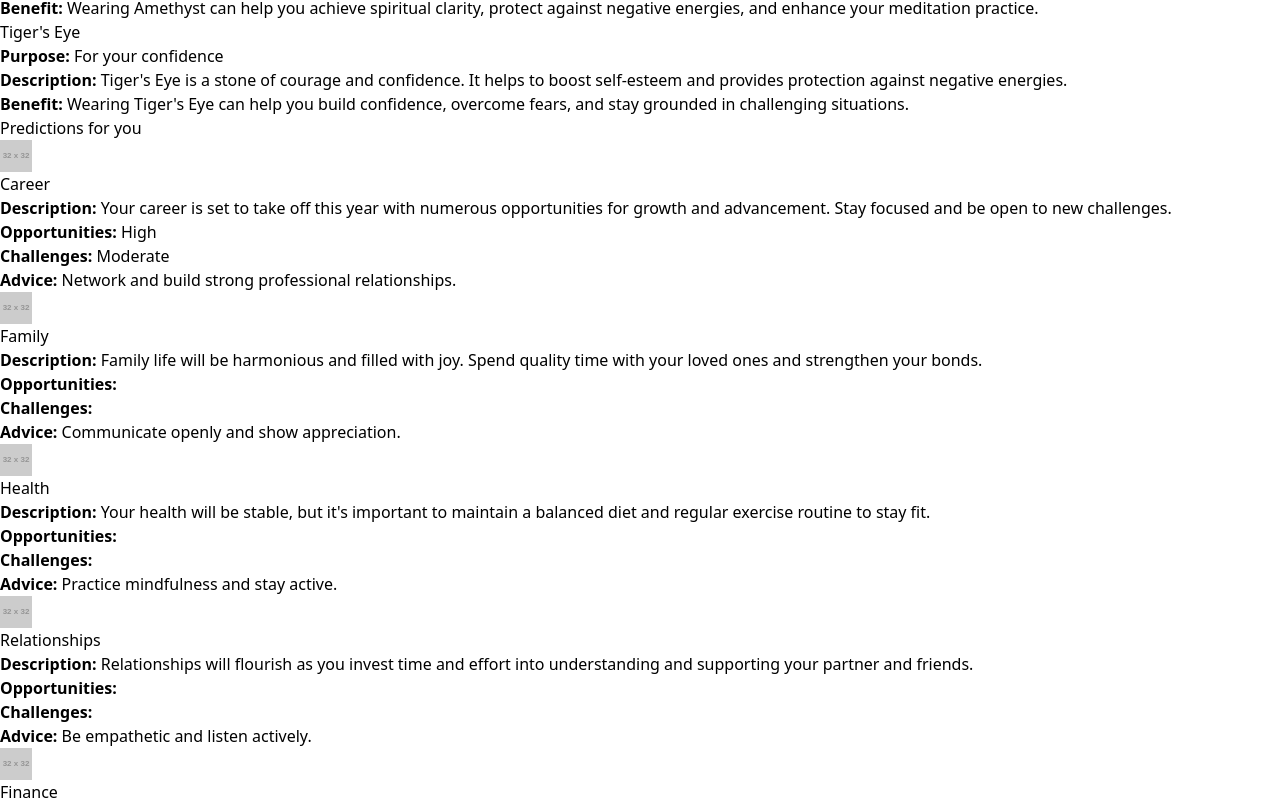
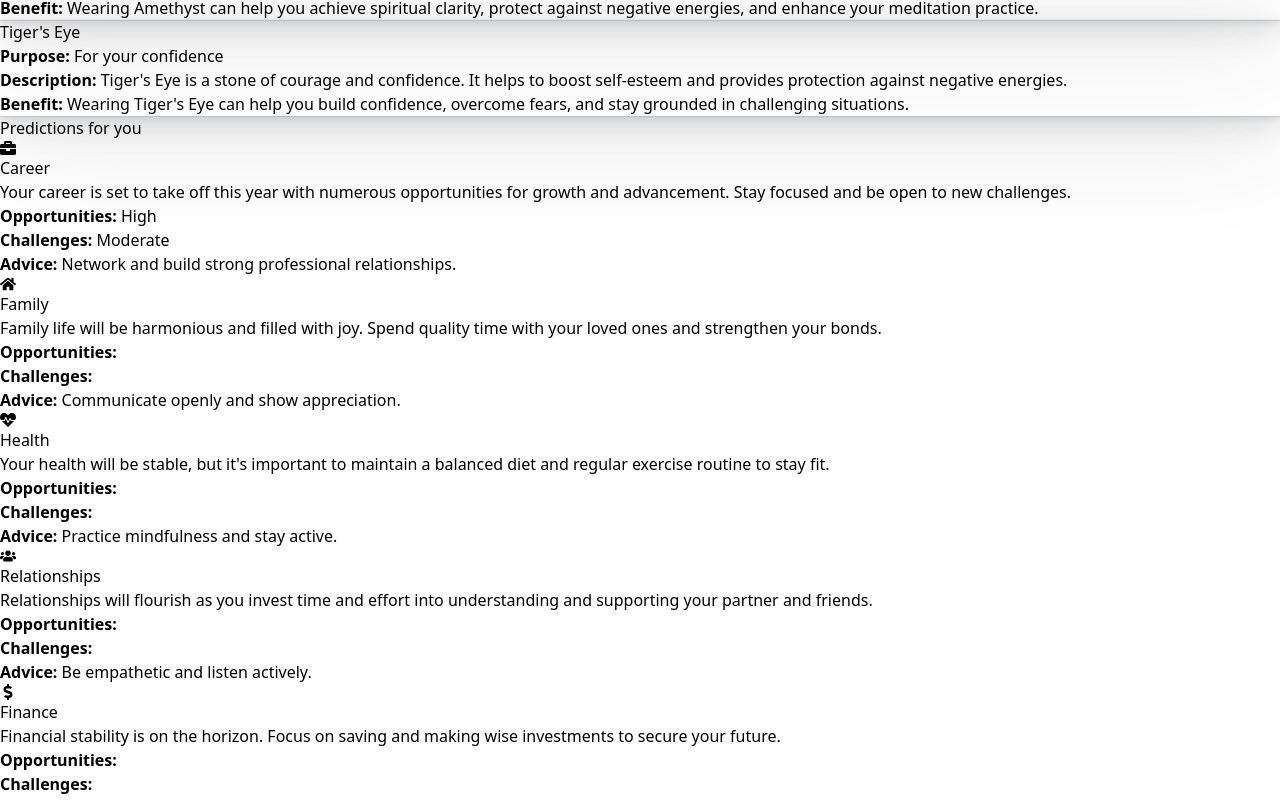
Before and after one commit to ayushflows/GenAI_Hackathon-FinalProject, a React (Vite) app in the folder frontend/: page /result in a window 1280 px wide. Shown: the part 3253-4053 px from the top of the page. Built offline with nearby package versions, Linux system fonts and the light colour scheme; no server answers.

Commit message:
updated dashboard

```diff
--- a/frontend/src/components/KundliGems.jsx
+++ b/frontend/src/components/KundliGems.jsx
@@ -1,4 +1,5 @@
 import React from "react";
+import { WobbleCard } from "./ui/wobble-card";
 
 // Sample gemstones data
 const gemsData = [
@@ -50,18 +51,23 @@ function KundliGems() {
       </div>
       <div className="grid grid-cols-1 md:grid-cols-2 gap-4">
         {gemsData.map((gem, index) => (
-          <div
+          <WobbleCard
             key={index}
-            className="bg-gradient-to-bl from-gray-800 to-gray-700 rounded-xl flex flex-col items-start p-4 border-2 border-gray-600 shadow-md"
+            className="bg-[#22252D] rounded-xl flex flex-col items-start p-6 border-2 border-[#1a5e7d23] border-opacity-45 shadow-md"
           >
-            <div className="flex items-center mb-2">
-              {/* <img src={gem.icon} alt={`${gem.name} icon`} className="w-8 h-8 mr-2" /> */}
-              <h3 className="text-xl text-[#ebebeb]">{gem.name}</h3>
+            <div className="flex items-center mb-4">
+              <h3 className="text-xl text-[#f7a800] font-semibold">{gem.name}</h3>
             </div>
-            <p className="text-[#ebebeb] mb-1"><strong>Purpose:</strong> {gem.purpose}</p>
-            <p className="text-[#ebebeb] mb-1"><strong>Description:</strong> {gem.description}</p>
-            <p className="text-[#ebebeb]"><strong>Benefit:</strong> {gem.benefit}</p>
-          </div>
+            <div className="mb-3">
+              <p className="text-[#d3d3d3] mb-1"><strong>Purpose:</strong> {gem.purpose}</p>
+            </div>
+            <div className="mb-3">
+              <p className="text-[#d3d3d3] mb-1"><strong>Description:</strong> {gem.description}</p>
+            </div>
+            <div>
+              <p className="text-[#d3d3d3]"><strong>Benefit:</strong> {gem.benefit}</p>
+            </div>
+          </WobbleCard>
         ))}
       </div>
     </div>
--- a/frontend/src/components/KundliPredictions.jsx
+++ b/frontend/src/components/KundliPredictions.jsx
@@ -1,10 +1,11 @@
-import React from 'react'
+import React from 'react';
+import { FaBriefcase, FaHome, FaHeartbeat, FaUsers, FaDollarSign } from 'react-icons/fa'; // Import icons
 
 // Sample predictions data
 const predictionsData = [
   {
     heading: "Career",
-    icon: "https://via.placeholder.com/32?text=C",
+    icon: <FaBriefcase className="text-white" />,
     description: "Your career is set to take off this year with numerous opportunities for growth and advancement. Stay focused and be open to new challenges.",
     parameters: {
       opportunities: "High",
@@ -14,7 +15,7 @@ const predictionsData = [
   },
   {
     heading: "Family",
-    icon: "https://via.placeholder.com/32?text=F",
+    icon: <FaHome className="text-white" />,
     description: "Family life will be harmonious and filled with joy. Spend quality time with your loved ones and strengthen your bonds.",
     parameters: {
       harmony: "High",
@@ -24,7 +25,7 @@ const predictionsData = [
   },
   {
     heading: "Health",
-    icon: "https://via.placeholder.com/32?text=H",
+    icon: <FaHeartbeat className="text-white" />,
     description: "Your health will be stable, but it's important to maintain a balanced diet and regular exercise routine to stay fit.",
     parameters: {
       fitness: "Good",
@@ -34,7 +35,7 @@ const predictionsData = [
   },
   {
     heading: "Relationships",
-    icon: "https://via.placeholder.com/32?text=R",
+    icon: <FaUsers className="text-white" />,
     description: "Relationships will flourish as you invest time and effort into understanding and supporting your partner and friends.",
     parameters: {
       love: "Strong",
@@ -44,7 +45,7 @@ const predictionsData = [
   },
   {
     heading: "Finance",
-    icon: "https://via.placeholder.com/32?text=$",
+    icon: <FaDollarSign className="text-white" />,
     description: "Financial stability is on the horizon. Focus on saving and making wise investments to secure your future.",
     parameters: {
       stability: "High",
@@ -58,30 +59,32 @@ function KundliPredictions() {
   return (
     <div id="predictions" className="mx-2 lg:mx-6 xl:mx-12 mb-[40px] md:mb-[90px] inter-regular">
       <div className="flex items-center gap-2">
-        <h2 className="text-2xl text-[#ebebeb] relative pb-1 mb-8">
+        <h2 className="text-3xl text-[#ebebeb] relative pb-1 mb-8 font-semibold">
           Predictions for you
           <span className="absolute bottom-[-4px] left-0 w-full h-[4px] bg-orange-500 rounded-full glow-bar"></span>
         </h2>
       </div>
-      <div className="grid grid-cols-1 md:grid-cols-2 gap-4">
+      <div className="grid grid-cols-1 md:grid-cols-2 gap-6">
         {predictionsData.map((prediction, index) => (
           <div
             key={index}
-            className="bg-gradient-to-bl from-gray-800 to-gray-700 rounded-xl flex flex-col items-start p-4 border-2 border-gray-600 shadow-md"
+            className="bg-[#22252D] rounded-xl flex flex-col items-start p-6 border-2 border-transparent shadow-md transition-all duration-300 hover:scale-105 hover:shadow-2xl hover:bg-opacity-80"
           >
-            <div className="flex items-center mb-2">
-              <img src={prediction.icon} alt={`${prediction.heading} icon`} className="w-8 h-8 mr-2" />
-              <h3 className="text-xl text-[#ebebeb]">{prediction.heading}</h3>
+            <div className="flex items-center mb-4">
+              <div className="bg-orange-500 p-2 rounded-full">{prediction.icon}</div>
+              <h3 className="text-2xl text-[#ebebeb] font-semibold ml-3">{prediction.heading}</h3>
             </div>
-            <p className="text-[#ebebeb] mb-1"><strong>Description:</strong> {prediction.description}</p>
-            <p className="text-[#ebebeb] mb-1"><strong>Opportunities:</strong> {prediction.parameters.opportunities}</p>
-            <p className="text-[#ebebeb] mb-1"><strong>Challenges:</strong> {prediction.parameters.challenges}</p>
-            <p className="text-[#ebebeb]"><strong>Advice:</strong> {prediction.parameters.advice}</p>
+            <p className="text-[#d3d3d3] mb-3">{prediction.description}</p>
+            <div className="mb-4">
+              <p className="text-[#ebebeb]"><strong>Opportunities:</strong> {prediction.parameters.opportunities}</p>
+              <p className="text-[#ebebeb]"><strong>Challenges:</strong> {prediction.parameters.challenges}</p>
+              <p className="text-[#ebebeb]"><strong>Advice:</strong> {prediction.parameters.advice}</p>
+            </div>
           </div>
         ))}
       </div>
     </div>
-  )
+  );
 }
 
-export default KundliPredictions
+export default KundliPredictions;
--- a/frontend/src/components/KundliPujas.jsx
+++ b/frontend/src/components/KundliPujas.jsx
@@ -1,4 +1,4 @@
-import React from 'react';
+import React from "react";
 
 // Sample pujas data
 const pujasData = [
@@ -49,28 +49,33 @@ const cardsBg = [
     gradient: 'from-[#f534ff1f] via-[#22252d] to-[#22252d]',
     border: 'border-[#f534ff1f]',
   },
+  {
+    id: 5,
+    gradient: 'from-[#a9b8471f] via-[#22252d] to-[#22252d]',
+    border: 'border-[#a9b8471f]',
+  },
 ];
 
 function KundliPujas() {
   return (
     <div id="horoscope" className="mx-2 lg:mx-6 xl:mx-12 mb-[40px] md:mb-[90px] inter-regular">
       <div className="flex items-center gap-2">
-        <h2 className="text-2xl text-[#ebebeb] relative pb-1 mb-8">
+        <h2 className="text-3xl text-[#ebebeb] relative pb-1 mb-8 font-semibold">
           Pujas for you
           <span className="absolute bottom-[-4px] left-0 w-full h-[4px] bg-orange-500 rounded-full glow-bar"></span>
         </h2>
       </div>
-      <div className="grid grid-cols-1 md:grid-cols-2 gap-4">
+      <div className="grid grid-cols-1 md:grid-cols-2 gap-6">
         {pujasData.map((puja, index) => {
           const metric = cardsBg[index % cardsBg.length]; // Cyclic assignment of colors
           return (
             <div
               key={index}
-              className={`bg-gradient-to-bl ${metric.gradient} ${metric.border} rounded-xl flex flex-col items-start p-4 border-2 shadow-md`}
+              className={`bg-gradient-to-bl ${metric.gradient} ${metric.border} rounded-xl flex flex-col items-start p-6 border-2 shadow-md transition-all duration-300 hover:scale-105 hover:shadow-2xl hover:bg-opacity-80`}
             >
-              <h3 className="text-xl text-[#ebebeb] mb-2">{puja.heading}</h3>
-              <p className="text-[#ebebeb] mb-1"><strong>For:</strong> {puja.for}</p>
-              <p className="text-[#ebebeb] mb-1"><strong>Significance:</strong> {puja.significance}</p>
+              <h3 className="text-2xl text-[#e3eaeb] font-bold mb-3">{puja.heading}</h3>
+              <p className="text-gray-300 mb-3">{puja.for}</p>
+              <p className="text-[#ebebeb] mb-4"><strong>Significance:</strong> {puja.significance}</p>
               <p className="text-[#ebebeb]"><strong>Why Best:</strong> {puja.whyBest}</p>
             </div>
           );
--- /dev/null
+++ b/frontend/src/components/ui/wobble-card.jsx
@@ -0,0 +1,59 @@
+"use client";
+import React, { useState } from "react";
+import { motion } from "framer-motion";
+import { cn } from "../../lib/utils";
+
+export const WobbleCard = ({
+  children,
+  containerClassName,
+  className
+}) => {
+  const [mousePosition, setMousePosition] = useState({ x: 0, y: 0 });
+  const [isHovering, setIsHovering] = useState(false);
+
+  const handleMouseMove = (event) => {
+    const { clientX, clientY } = event;
+    const rect = event.currentTarget.getBoundingClientRect();
+    const x = (clientX - (rect.left + rect.width / 2)) / 20;
+    const y = (clientY - (rect.top + rect.height / 2)) / 20;
+    setMousePosition({ x, y });
+  };
+  return (
+    (<motion.section
+      onMouseMove={handleMouseMove}
+      onMouseEnter={() => setIsHovering(true)}
+      onMouseLeave={() => {
+        setIsHovering(false);
+        setMousePosition({ x: 0, y: 0 });
+      }}
+      style={{
+        transform: isHovering
+          ? `translate3d(${mousePosition.x}px, ${mousePosition.y}px, 0) scale3d(1, 1, 1)`
+          : "translate3d(0px, 0px, 0) scale3d(1, 1, 1)",
+        transition: "transform 0.1s ease-out",
+      }}
+      className={cn(
+        "mx-auto w-[95%] md:w-full relative rounded-2xl overflow-hidden",
+        containerClassName
+      )}>
+      <div
+        className="relative  h-full sm:mx-0 sm:rounded-2xl overflow-hidden"
+        style={{
+          boxShadow:
+            "0 10px 32px rgba(34, 42, 53, 0.12), 0 1px 1px rgba(0, 0, 0, 0.05), 0 0 0 1px rgba(34, 42, 53, 0.05), 0 4px 6px rgba(34, 42, 53, 0.08), 0 24px 108px rgba(47, 48, 55, 0.10)",
+        }}
+        >
+        <motion.div
+          style={{
+            transform: isHovering
+              ? `translate3d(${-mousePosition.x}px, ${-mousePosition.y}px, 0) scale3d(1.03, 1.03, 1)`
+              : "translate3d(0px, 0px, 0) scale3d(1, 1, 1)",
+            transition: "transform 0.1s ease-out",
+          }}
+          className={cn("h-full", className)}>
+          {children}
+        </motion.div>
+      </div>
+    </motion.section>)
+  );
+};
```
Also changed, not shown: frontend/src/components/KundliOverview.jsx (+37 -9 lines).
